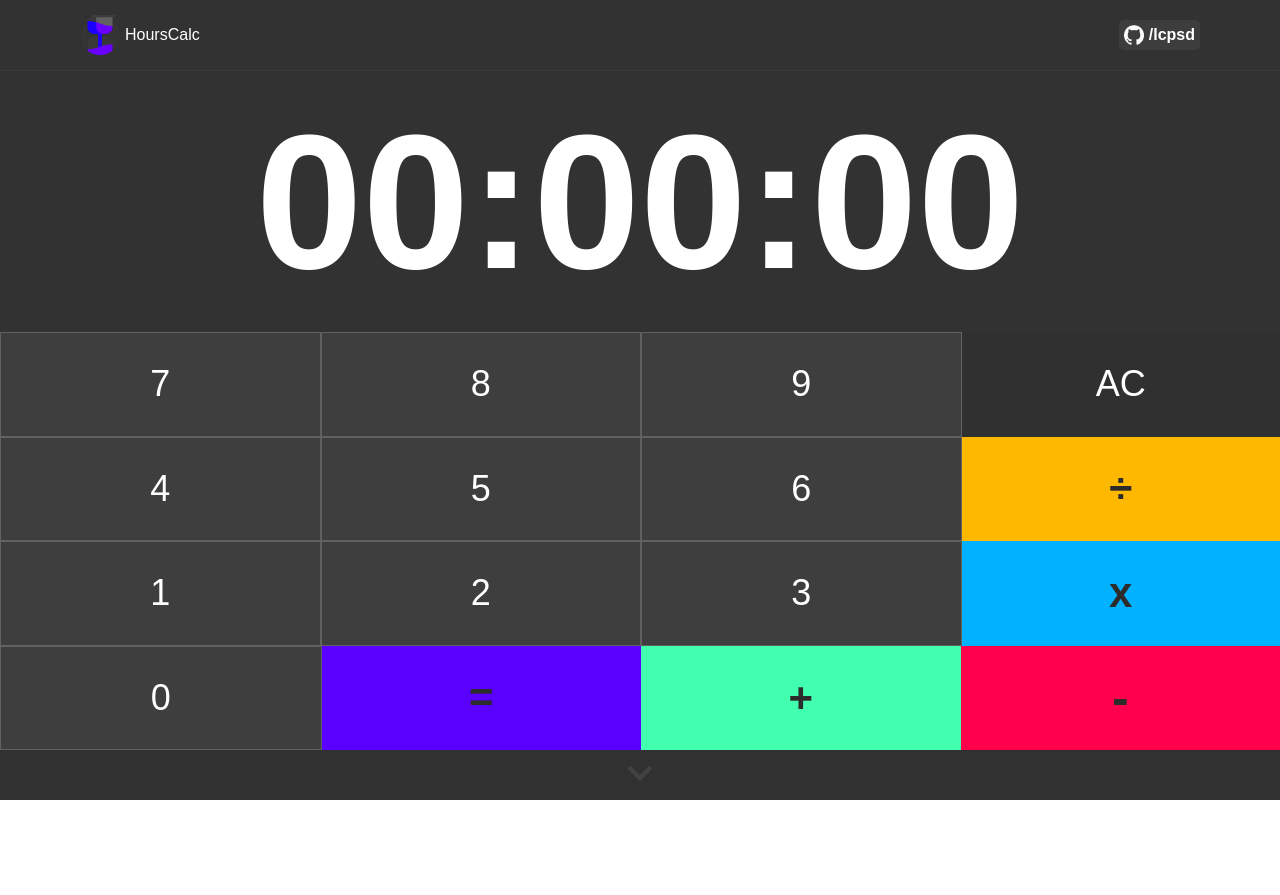
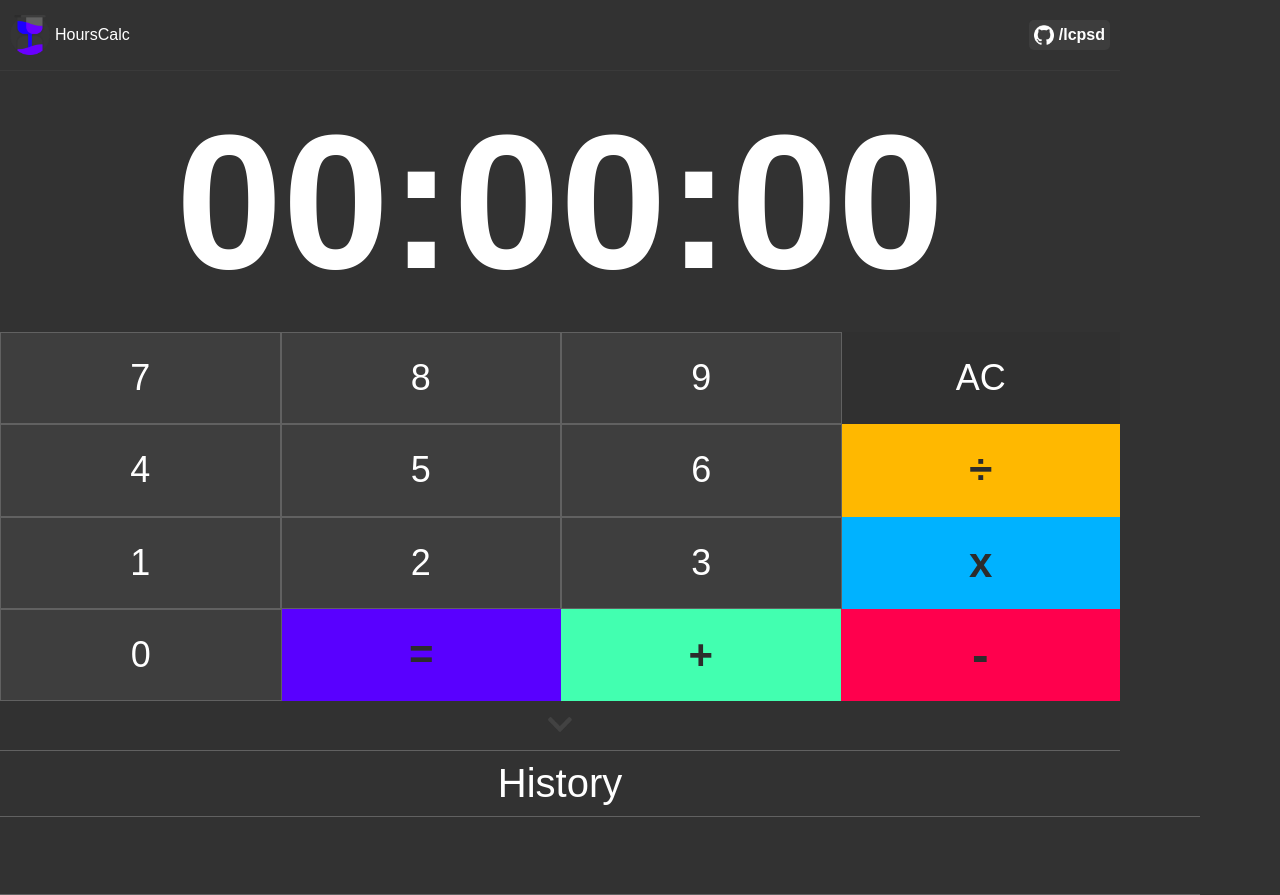
Before and after one commit to lcpsd/hours-calc, a React (Create React App) app: page / in a window 1280 px wide. Before the commit the page ends 800 px from the top, so only its background shows below. Built offline with nearby package versions, Linux system fonts and the light colour scheme.

Commit message:
history section style

```diff
--- a/src/components/HistorySection.jsx
+++ b/src/components/HistorySection.jsx
@@ -1,10 +1,12 @@
+import {HistoryCard} from './HistoryCard'
 import '../styles/historySection.scss'
 
 export function HistorySection() {
 
     return (
         <div id="history-section">
-
+            <h3>History</h3>
+            <HistoryCard/>
         </div>
     )
 }
--- a/src/pages/Home.jsx
+++ b/src/pages/Home.jsx
@@ -3,10 +3,12 @@ import { Screen } from '../components/Screen'
 import {KeyboardSection} from '../components/KeyboardSection'
 import '../styles/home.scss'
 import { ScrollScreenButton } from '../components/ScrollScreenButton'
+import { HistorySection } from '../components/HistorySection'
 
 export function Home() {
 
     return (
+        <div className="main-container">
             <div id="home">
                 <Navbar/>
                 <main>
@@ -14,6 +16,10 @@ export function Home() {
                     <KeyboardSection/>
                     <ScrollScreenButton/>
                 </main>
+                <footer>
+                    <HistorySection/>
+                </footer>
+            </div>
         </div>
     )
 }
--- a/src/styles/global.scss
+++ b/src/styles/global.scss
@@ -2,5 +2,8 @@
     margin: 0;
     padding: 0;
     box-sizing: border-box;
-    font-family: sans-serif
+    font-family: sans-serif;
 }
+body{
+    background: #323232;
+}
--- a/src/styles/historyCard.scss
+++ b/src/styles/historyCard.scss
@@ -1,3 +1,4 @@
 .history-card{
-
+    height: 78px;
+    border-bottom: 1px solid #616161;
 }
--- a/src/styles/historySection.scss
+++ b/src/styles/historySection.scss
@@ -1,3 +1,19 @@
 #history-section{
+    display: flex;
+    flex-direction: column;
+    align-items: stretch;
 
+    width: 100vw;
+
+    h3{
+        text-align: center;
+        font-size: 40px;
+        font-weight: normal;
+
+        color: #fff;
+
+        padding: 10px 0;
+
+        border-bottom: 1px solid #616161;
+    }
 }
--- a/src/styles/home.scss
+++ b/src/styles/home.scss
@@ -1,14 +1,25 @@
-#home{
+.main-container{
+
+    max-width: 1120px;
     display: flex;
     flex-direction: column;
-    align-items: center;
-    height: 100vh;
-    background: #323232;
 
-    main{
-        flex: 1;
-        align-self: stretch;
+    #home{
         display: flex;
         flex-direction: column;
+        align-items: center;
+        flex: 1;
+
+        main{
+            height: 85vh;
+            align-self: stretch;
+            display: flex;
+            flex-direction: column;
+        }
+
+        footer{
+            flex: 1;
+        }
+
     }
 }
--- a/src/styles/scrollScreenButton.scss
+++ b/src/styles/scrollScreenButton.scss
@@ -4,6 +4,7 @@
     background: #313131;
 
     border: none;
+    border-bottom: 1px solid #616161;
 
     img{
         height: 15px;
```
Also changed, not shown: src/components/HistoryCard.jsx (line endings or trailing spaces). Lines whose indentation alone changed are shown as unchanged.
